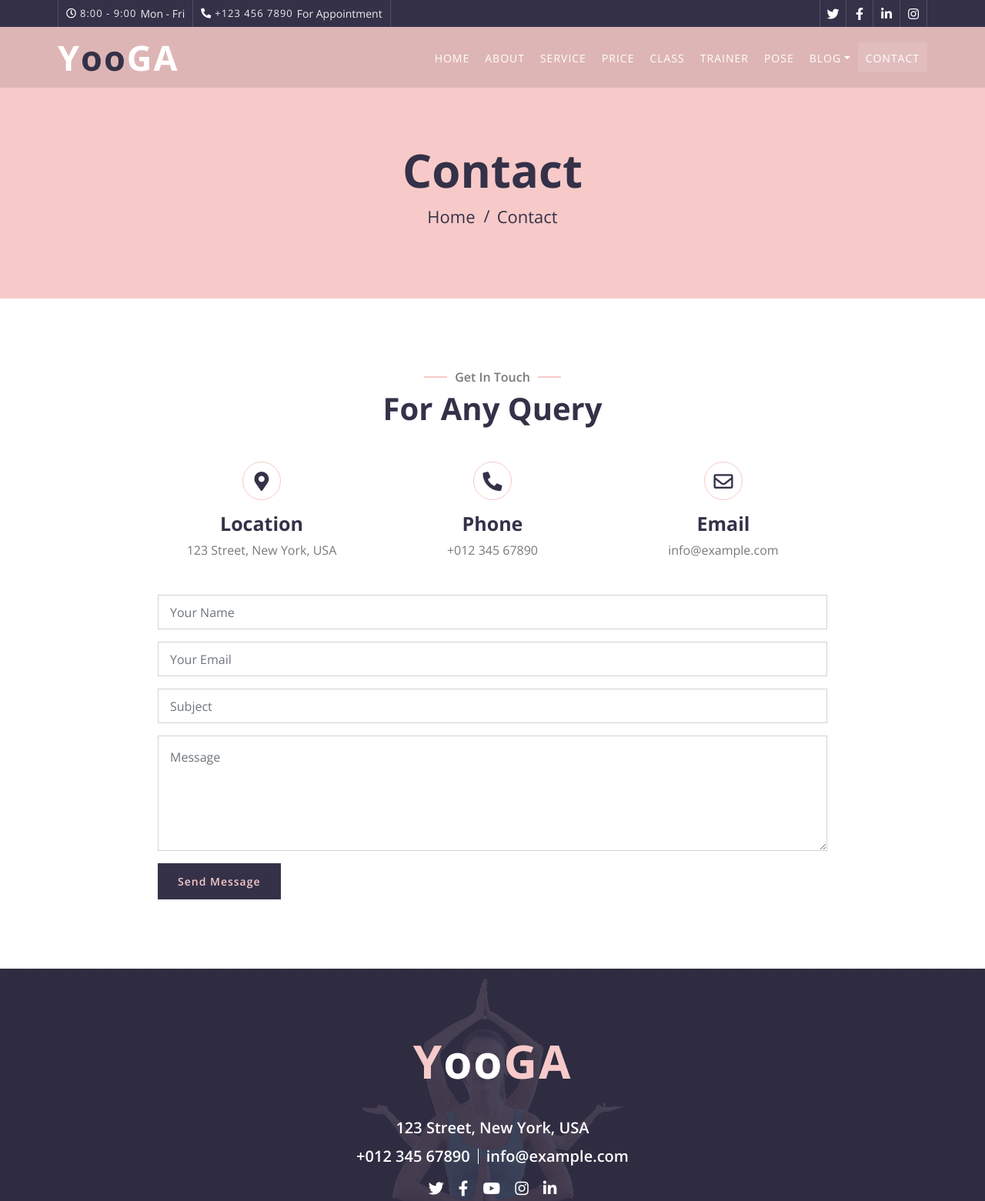
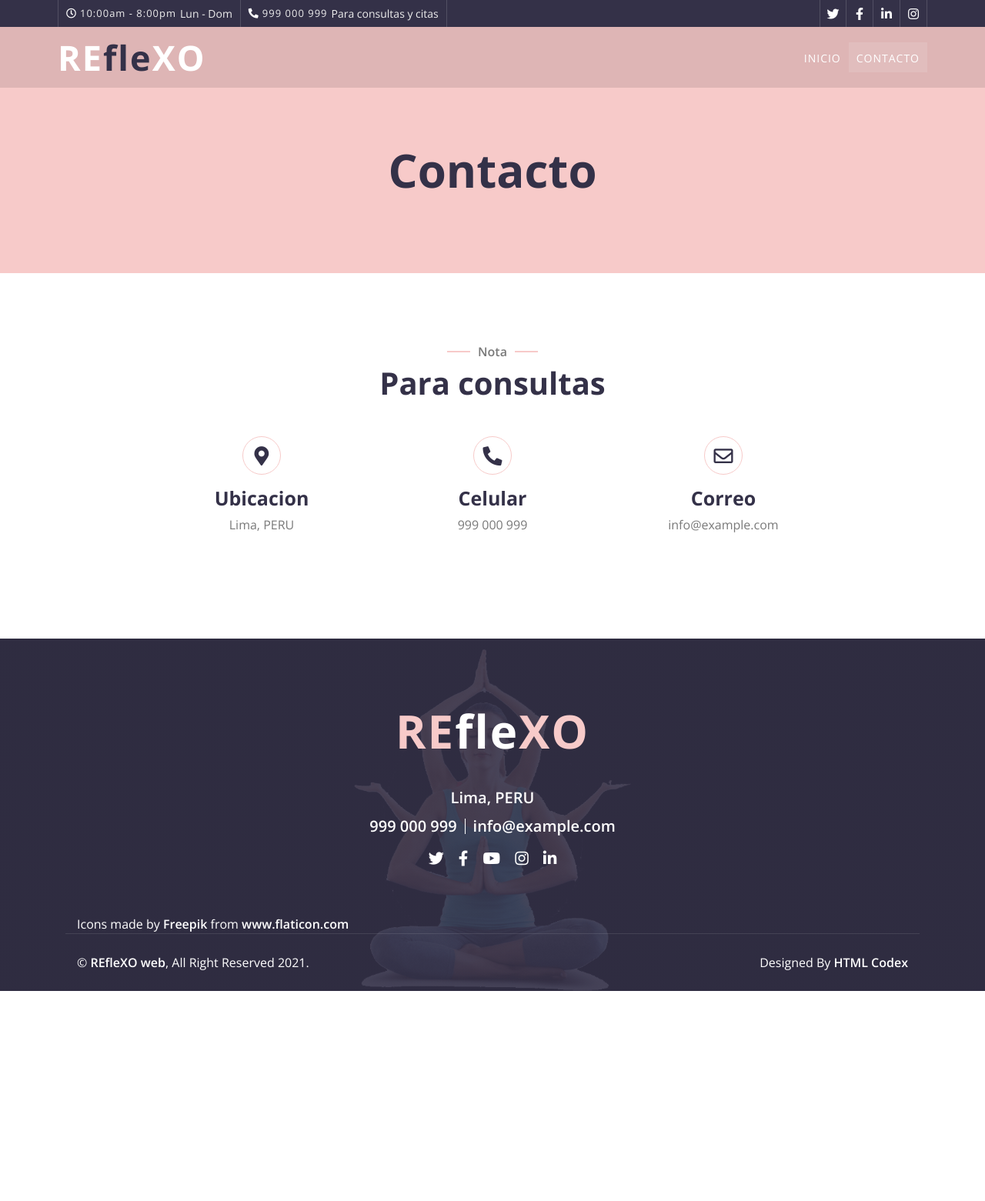
Before and after one commit to storres20/reflexoWeb, a plain HTML site: page src/contact.html in a window 1280 px wide. Shown: the top 1561 px of the page at 77% size. After the commit the page ends 1288 px from the top, so only its background shows below. Drawn offline with nearby package versions, Linux system fonts and the light colour scheme.

Commit message:
1er modelo - completado

```diff
--- a/src/contact.html
+++ b/src/contact.html
@@ -2,7 +2,7 @@
 <html lang="en">
     <head>
         <meta charset="utf-8">
-        <title>YOOGA - Free Yoga Website Template</title>
+        <title>REfleXO web</title>
         <meta content="width=device-width, initial-scale=1.0" name="viewport">
         <meta content="Free Website Template" name="keywords">
         <meta content="Free Website Template" name="description">
@@ -34,13 +34,13 @@
                         <div class="top-bar-left">
                             <div class="text">
                                 <i class="far fa-clock"></i>
-                                <h2>8:00 - 9:00</h2>
-                                <p>Mon - Fri</p>
+                                <h2>10:00am - 8:00pm</h2>
+                                <p>Lun - Dom</p>
                             </div>
                             <div class="text">
                                 <i class="fa fa-phone-alt"></i>
-                                <h2>+123 456 7890</h2>
-                                <p>For Appointment</p>
+                                <h2>999 000 999</h2>
+                                <p>Para consultas y citas</p>
                             </div>
                         </div>
                     </div>
@@ -62,28 +62,15 @@
         <!-- Nav Bar Start -->
         <div class="navbar navbar-expand-lg bg-dark navbar-dark">
             <div class="container-fluid">
-                <a href="index.html" class="navbar-brand">Y<span>oo</span>ga</a>
+                <a href="index.html" class="navbar-brand">RE<span>fle</span>XO</a>
                 <button type="button" class="navbar-toggler" data-toggle="collapse" data-target="#navbarCollapse">
                     <span class="navbar-toggler-icon"></span>
                 </button>
 
                 <div class="collapse navbar-collapse justify-content-between" id="navbarCollapse">
                     <div class="navbar-nav ml-auto">
-                        <a href="index.html" class="nav-item nav-link">Home</a>
-                        <a href="about.html" class="nav-item nav-link">About</a>
-                        <a href="service.html" class="nav-item nav-link">Service</a>
-                        <a href="price.html" class="nav-item nav-link">Price</a>
-                        <a href="class.html" class="nav-item nav-link">Class</a>
-                        <a href="team.html" class="nav-item nav-link">Trainer</a>
-                        <a href="portfolio.html" class="nav-item nav-link">Pose</a>
-                        <div class="nav-item dropdown">
-                            <a href="#" class="nav-link dropdown-toggle" data-toggle="dropdown">Blog</a>
-                            <div class="dropdown-menu">
-                                <a href="blog.html" class="dropdown-item">Blog Grid</a>
-                                <a href="single.html" class="dropdown-item">Blog Detail</a>
-                            </div>
-                        </div>
-                        <a href="contact.html" class="nav-item nav-link active">Contact</a>
+                        <a href="index.html" class="nav-item nav-link">Inicio</a>
+                        <a href="contact.html" class="nav-item nav-link active">Contacto</a>
                     </div>
                 </div>
             </div>
@@ -96,11 +83,7 @@
             <div class="container">
                 <div class="row">
                     <div class="col-12">
-                        <h2>Contact</h2>
-                    </div>
-                    <div class="col-12">
-                        <a href="">Home</a>
-                        <a href="">Contact</a>
+                        <h2>Contacto</h2>
                     </div>
                 </div>
             </div>
@@ -112,8 +95,8 @@
         <div class="contact">
             <div class="container">
                 <div class="section-header text-center wow zoomIn" data-wow-delay="0.1s">
-                    <p>Get In Touch</p>
-                    <h2>For Any Query</h2>
+                    <p>Nota</p>
+                    <h2>Para consultas</h2>
                 </div>
                 <div class="row">
                     <div class="col-12">
@@ -121,50 +104,24 @@
                             <div class="col-md-4 contact-item wow zoomIn" data-wow-delay="0.2s">
                                 <i class="fa fa-map-marker-alt"></i>
                                 <div class="contact-text">
-                                    <h2>Location</h2>
-                                    <p>123 Street, New York, USA</p>
+                                    <h2>Ubicacion</h2>
+                                    <p>Lima, PERU</p>
                                 </div>
                             </div>
                             <div class="col-md-4 contact-item wow zoomIn" data-wow-delay="0.4s">
                                 <i class="fa fa-phone-alt"></i>
                                 <div class="contact-text">
-                                    <h2>Phone</h2>
-                                    <p>+012 345 67890</p>
+                                    <h2>Celular</h2>
+                                    <p>999 000 999</p>
                                 </div>
                             </div>
                             <div class="col-md-4 contact-item wow zoomIn" data-wow-delay="0.6s">
                                 <i class="far fa-envelope"></i>
                                 <div class="contact-text">
-                                    <h2>Email</h2>
+                                    <h2>Correo</h2>
                                     <p>info@example.com</p>
                                 </div>
                             </div>
-                        </div>
-                    </div>
-                    <div class="col-12 wow fadeInUp" data-wow-delay="0.1s">
-                        <div class="contact-form">
-                            <div id="success"></div>
-                            <form name="sentMessage" id="contactForm" novalidate="novalidate">
-                                <div class="control-group">
-                                    <input type="text" class="form-control" id="name" placeholder="Your Name" required="required" data-validation-required-message="Please enter your name" />
-                                    <p class="help-block text-danger"></p>
-                                </div>
-                                <div class="control-group">
-                                    <input type="email" class="form-control" id="email" placeholder="Your Email" required="required" data-validation-required-message="Please enter your email" />
-                                    <p class="help-block text-danger"></p>
-                                </div>
-                                <div class="control-group">
-                                    <input type="text" class="form-control" id="subject" placeholder="Subject" required="required" data-validation-required-message="Please enter a subject" />
-                                    <p class="help-block text-danger"></p>
-                                </div>
-                                <div class="control-group">
-                                    <textarea class="form-control" id="message" placeholder="Message" required="required" data-validation-required-message="Please enter your message"></textarea>
-                                    <p class="help-block text-danger"></p>
-                                </div>
-                                <div>
-                                    <button class="btn" type="submit" id="sendMessageButton">Send Message</button>
-                                </div>
-                            </form>
                         </div>
                     </div>
                 </div>
@@ -178,10 +135,10 @@
             <div class="container-fluid">
                 <div class="container">
                     <div class="footer-info">
-                        <a href="index.html" class="footer-logo">Y<span>oo</span>ga</a>
-                        <h3>123 Street, New York, USA</h3>
+                        <a href="index.html" class="footer-logo">RE<span>fle</span>XO</a>
+                        <h3>Lima, PERU</h3>
                         <div class="footer-menu">
-                            <p>+012 345 67890</p>
+                            <p>999 000 999</p>
                             <p>info@example.com</p>
                         </div>
                         <div class="footer-social">
@@ -193,10 +150,14 @@
                         </div>
                     </div>
                 </div>
+
+
+
                 <div class="container copyright">
+                    <p>Icons made by <a href="https://www.freepik.com" title="Freepik">Freepik</a> from <a href="https://www.flaticon.com/" title="Flaticon">www.flaticon.com</a></p>
                     <div class="row">
                         <div class="col-md-6">
-                            <p>&copy; <a href="#">Your Site Name</a>, All Right Reserved.</p>
+                            <p>&copy; <a href="#">REfleXO web</a>, All Right Reserved 2021.</p>
                         </div>
                         <div class="col-md-6">
                             <p>Designed By <a href="https://htmlcodex.com">HTML Codex</a></p>
```
Also changed, not shown: src/index.html (+14 -16 lines), src/img/class-11.jpg (added), src/img/class-22.jpg (added), src/img/class-33.jpg (added), src/img/class-44.jpg (added), src/img/class-55.jpg (added), src/img/class-66.jpg (added), src/img/favicon.ico (added).
